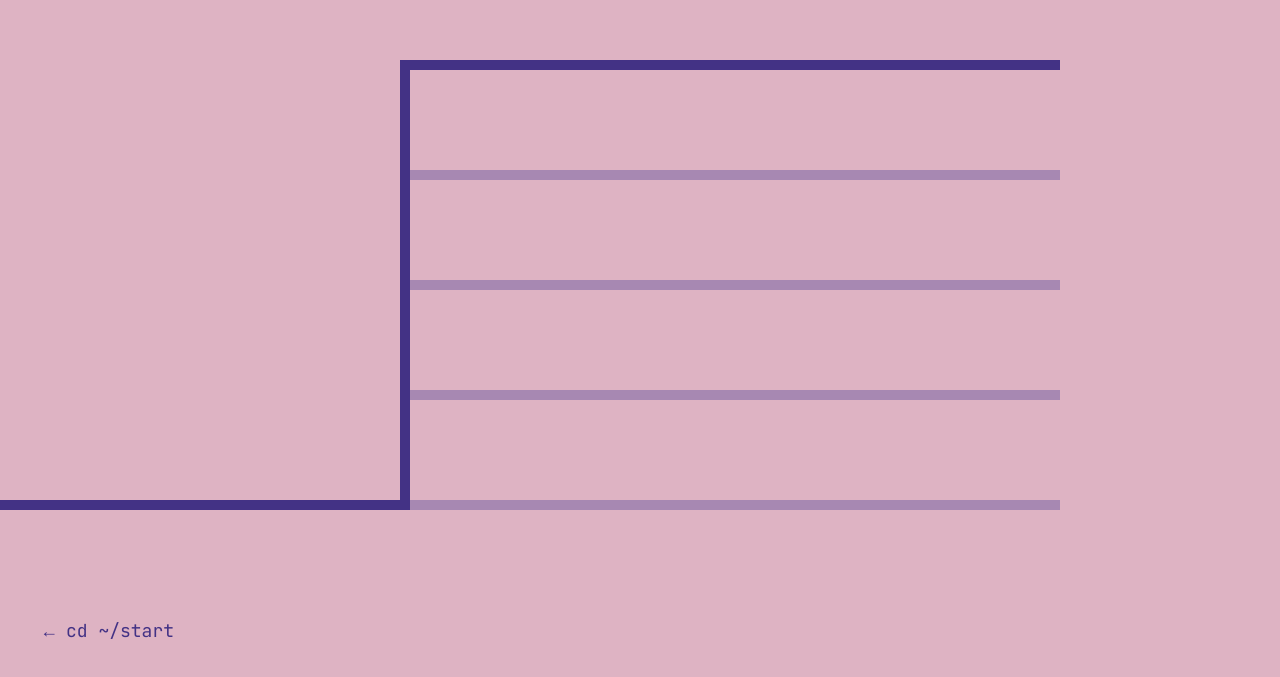
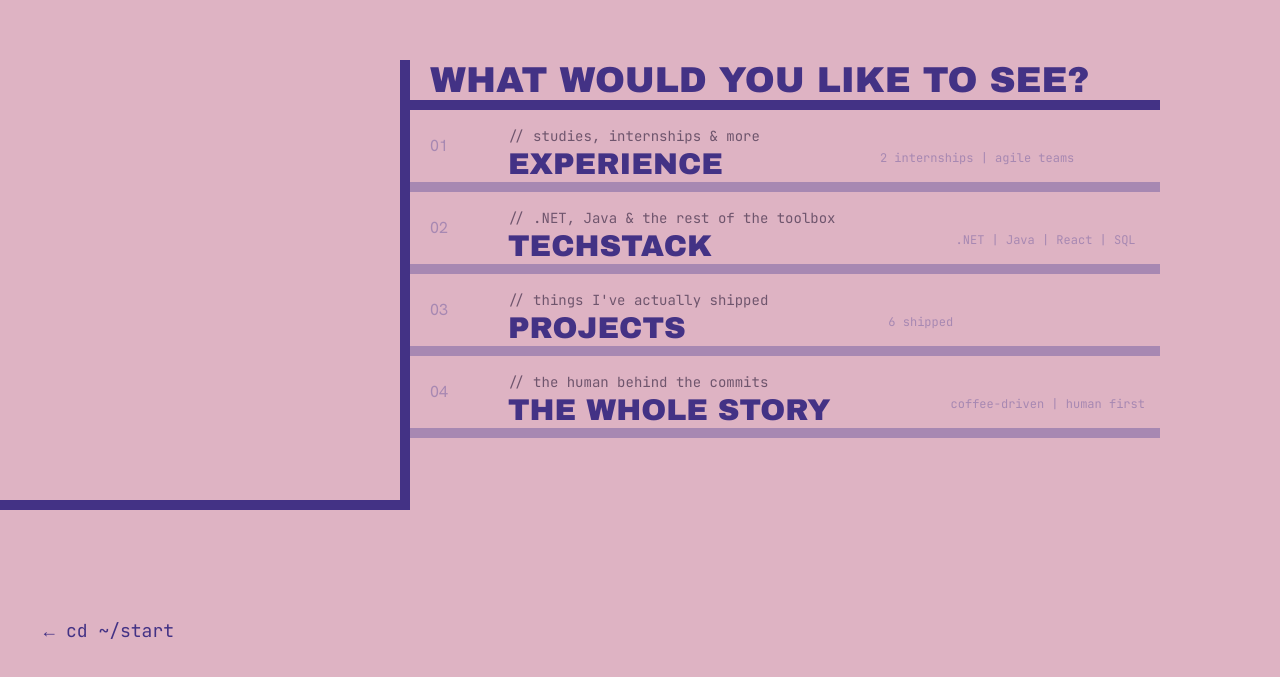
Before and after one commit to liluppis/portfolio_fe, a Next.js app: page /menu in a window 1280 px wide. Shown: the part 115-792 px from the top of the page. Built offline with nearby package versions, Linux system fonts and the light colour scheme.

Commit message:
refactor: timeline and menu/page, add: menu-items component for cleaner structure

```diff
--- a/src/app/globals.css
+++ b/src/app/globals.css
@@ -6,8 +6,9 @@
   --color-light-purple: #a788b2;
   --color-dark-purple: #241531;
   --color-comment: #6f556d;
-  --color-orange: #241531;
+  --color-orange: #e5604d;
   --color-light-orange: #eb988c;
+  --color-background: #dfacbb;
   --font-heading: var(--font-heading);
   --font-body: var(--font-body);
   --font-mono: var(--font-mono);
--- a/src/app/menu/page.tsx
+++ b/src/app/menu/page.tsx
@@ -1,10 +1,11 @@
 import Link from "next/link"
 import { TimelineLine } from "@/components/timeline"
+import { MenuItem } from "@/components/menu-items"
 
 export default function Menu() {
   return (
     <main className="bg-pink min-h-screen flex flex-col justify-center items-start relative">
-      <div className="flex flex-row">
+      <div className="flex flex-row w-[750px]">
         <div className="flex items-center mt-110">
           <TimelineLine
             direction="horizontal"
@@ -21,53 +22,52 @@ export default function Menu() {
             color="purple"
           />
         </div>
-        <div className="flex flex-col items-center gap-25">
+        <div className="flex flex-col">
+          <h1 className="text-purple font-heading text-4xl ml-5">
+            WHAT WOULD YOU LIKE TO SEE?
+          </h1>
           <div>
             <TimelineLine
               direction="horizontal"
-              length="650px"
+              length="750px"
               thickness="10px"
               color="purple"
             />
           </div>
-          <div>
-            <TimelineLine
-              direction="horizontal"
-              length="650px"
-              thickness="10px"
-              color="light-purple"
-            />
-          </div>
-          <div>
-            <TimelineLine
-              direction="horizontal"
-              length="650px"
-              thickness="10px"
-              color="light-purple"
-            />
-          </div>
-          <div>
-            <TimelineLine
-              direction="horizontal"
-              length="650px"
-              thickness="10px"
-              color="light-purple"
-            />
-          </div>
-          <div>
-            <TimelineLine
-              direction="horizontal"
-              length="650px"
-              thickness="10px"
-              color="light-purple"
-            />
-          </div>
+          <MenuItem
+            number="01"
+            comment="// studies, internships & more"
+            title="EXPERIENCE"
+            meta="2 internships | agile teams"
+            href="/experience"
+          />
+          <MenuItem
+            number="02"
+            comment="// .NET, Java & the rest of the toolbox"
+            title="TECHSTACK"
+            meta=".NET | Java | React | SQL"
+            href="/techstack"
+          />
+          <MenuItem
+            number="03"
+            comment="// things I've actually shipped"
+            title="PROJECTS"
+            meta="6 shipped"
+            href="/projects"
+          />
+          <MenuItem
+            number="04"
+            comment="// the human behind the commits"
+            title="THE WHOLE STORY"
+            meta="coffee-driven | human first"
+            href="/about"
+          />
         </div>
       </div>
-      <div className="absolute bottom-10 left-10">
+      <div className="absolute bottom-10 w-full">
         <Link
           href="/"
-          className="flex items-center gap-2 text-purple font-mono text-lg"
+          className="flex items-center gap-2 text-purple font-mono text-lg ml-10"
         >
           <span>←</span>
           <span>cd ~/start</span>
--- /dev/null
+++ b/src/components/menu-items.tsx
@@ -0,0 +1,46 @@
+import Link from "next/link"
+import { TimelineLine } from "./timeline"
+
+interface MenuItemProps {
+  number: string
+  comment: string
+  title: string
+  meta: string
+  href: string
+}
+
+export function MenuItem({
+  number,
+  comment,
+  title,
+  meta,
+  href,
+}: MenuItemProps) {
+  return (
+    <Link href={href} className="group block">
+      <div className="flex flex-row justify-items-center items-center gap-15 pl-5 transition-colors group-hover:bg-background">
+        <p className="text-light-purple group-hover:text-orange transition-colors">
+          {number}
+        </p>
+        <div className="flex flex-row gap-30">
+          <div className="flex flex-col justify-center mt-4">
+            <p className="text-comment group-hover:text-orange font-mono text-sm transition-colors">
+              {comment}
+            </p>
+            <h2 className="text-purple font-heading text-3xl transition-colors">
+              {title}
+            </h2>
+          </div>
+          <p className="mt-10 text-light-purple group-hover:text-orange font-mono text-xs transition-colors">
+            {meta}
+          </p>
+        </div>
+      </div>
+      <TimelineLine
+        direction="horizontal"
+        thickness="10px"
+        className="w-full group-hover:bg-orange bg-light-purple transition-colors"
+      />
+    </Link>
+  )
+}
--- a/src/components/timeline.tsx
+++ b/src/components/timeline.tsx
@@ -22,10 +22,6 @@ export interface TimelineProps {
   children?: React.ReactNode
 }
 
-/**
- * Flexible Timeline component for creating visual line elements
- * Can be used for various layouts: vertical timelines, horizontal connectors, L-shapes, etc.
- */
 export const Timeline: React.FC<TimelineProps> = ({
   segments = [],
   branches = [],
@@ -46,30 +42,26 @@ export interface TimelineLineProps {
   style?: React.CSSProperties
 }
 
-/**
- * Basic line primitive for building timelines
- */
 export const TimelineLine: React.FC<TimelineLineProps> = ({
   direction,
   length = "100%",
   thickness = "10px",
-  color = "purple",
+  color,
   className = "",
   style = {},
 }) => {
   const isVertical = direction === "vertical"
 
-  // Map color names to actual hex values
   const colorMap: Record<string, string> = {
     purple: "#433285",
     "dark-purple": "#241531",
     "light-purple": "#a788b2",
     pink: "#deb3c3",
-    orange: "#241531",
+    orange: "#E5604D",
     "light-orange": "#eb988c",
   }
 
-  const bgColor = colorMap[color] || color
+  const bgColor = color ? colorMap[color] || color : undefined
 
   return (
     <div
@@ -91,16 +83,12 @@ export interface TimelineNodeProps {
   children?: React.ReactNode
 }
 
-/**
- * Node/dot element for timeline markers
- */
 export const TimelineNode: React.FC<TimelineNodeProps> = ({
   size = "20px",
   color = "purple",
   className = "",
   children,
 }) => {
-  // Map color names to actual hex values
   const colorMap: Record<string, string> = {
     purple: "#433285",
     "dark-purple": "#241531",
@@ -130,9 +118,6 @@ export interface TimelineBranchProps {
   children?: React.ReactNode
 }
 
-/**
- * Branch element that extends from a main timeline
- */
 export const TimelineBranch: React.FC<TimelineBranchProps> = ({
   direction,
   length = "100px",
```
